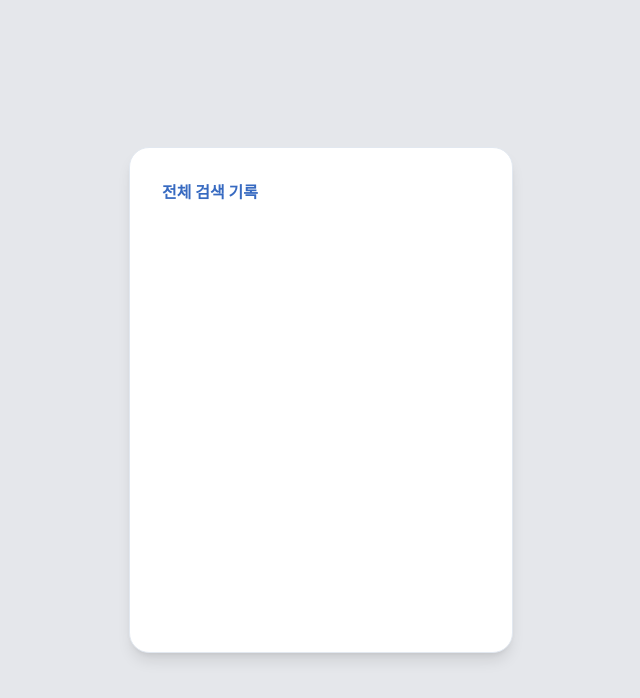
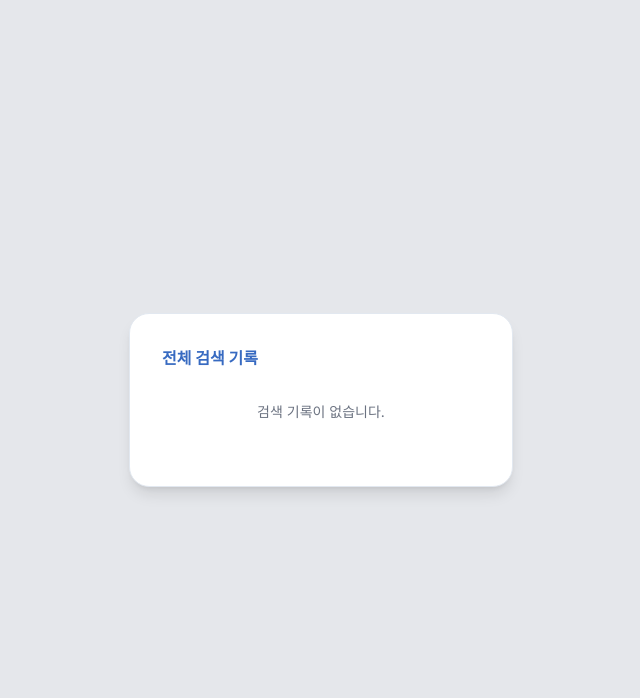
Before and after one commit to RightPapers/frontend, a Next.js app: page /history in a window 1280 px wide. Shown: the top 698 px of the page, without its empty margins (319-959 px from the left). Built offline with nearby package versions, Linux system fonts and the light colour scheme.

Commit message:
chore: add text for no history

```diff
--- a/app/(main)/history/page.tsx
+++ b/app/(main)/history/page.tsx
@@ -20,7 +20,10 @@ const History = () => {
   return (
     <CardComponent>
       <p className='font-bold text-primary'>전체 검색 기록</p>
-      <div className='scrollbar-hide h-96 overflow-scroll'>
+      {histories.length === 0 && (
+        <p className='text-center text-gray-500 text-sm'>검색 기록이 없습니다.</p>
+      )}
+      <div className='scrollbar-hide max-h-96 overflow-scroll'>
         {histories.map((history, index) => (
           <div className='flex flex-col'>
             <HistoryPanel {...history} />
```
